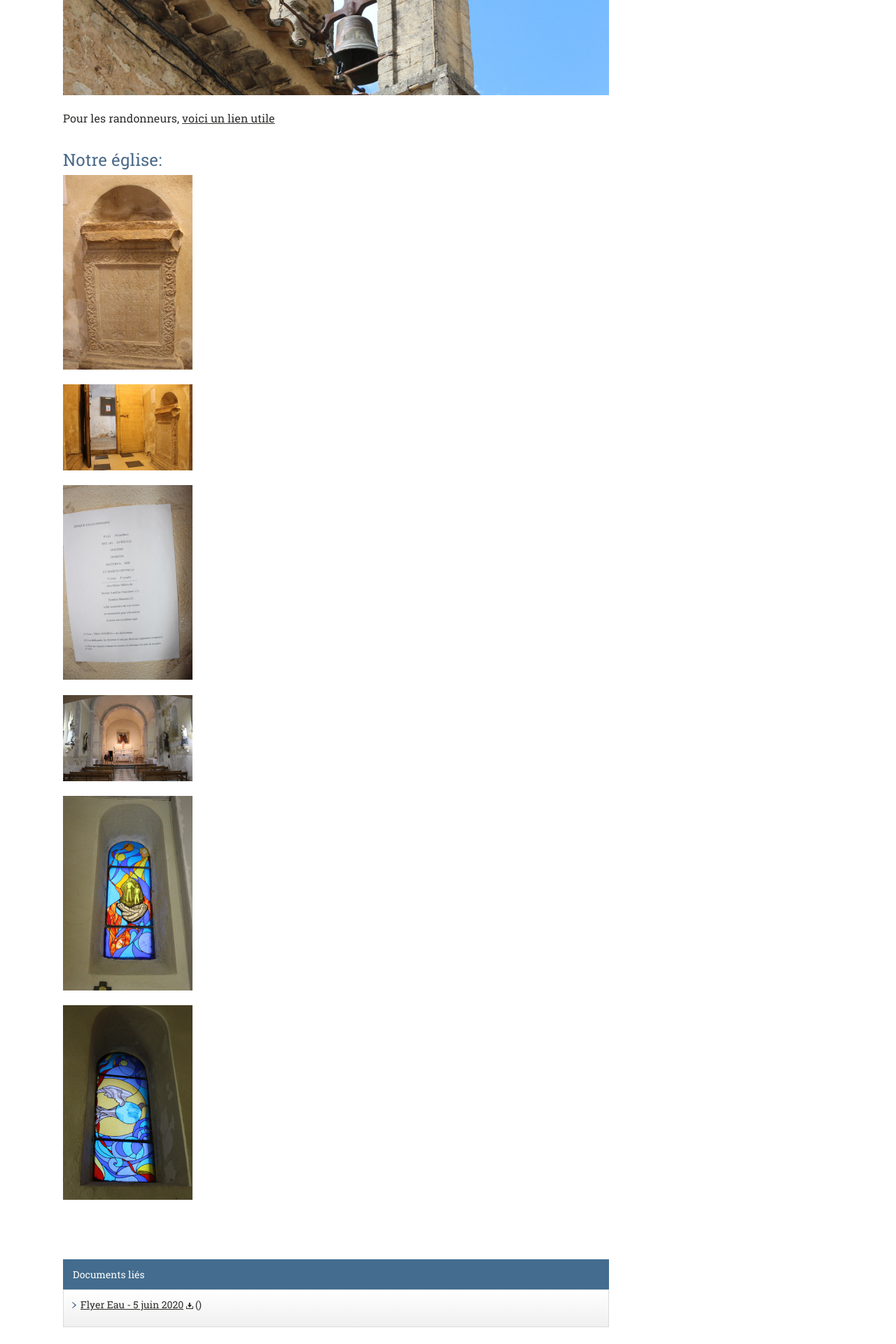
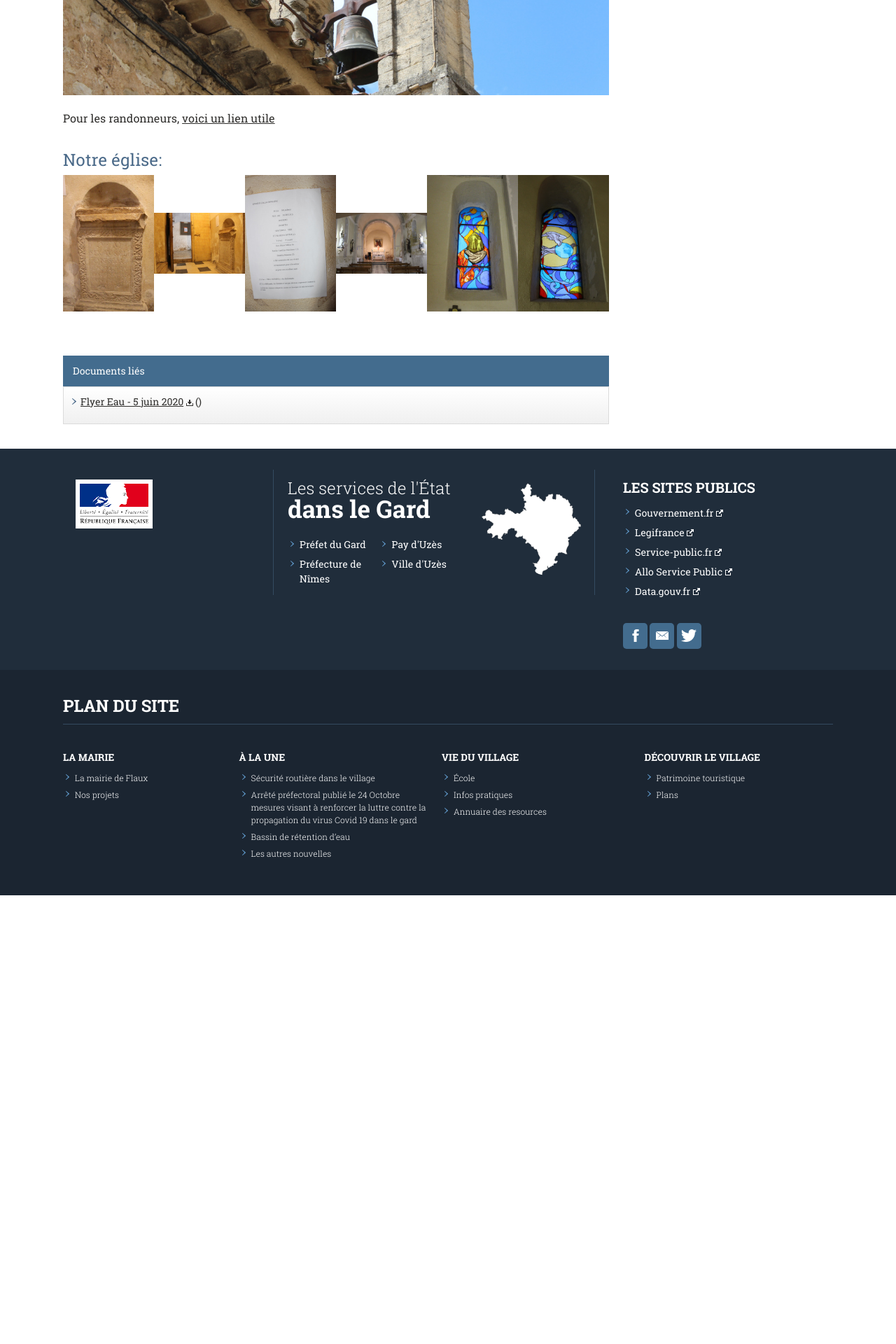
Before and after one commit to Flaux-Village/flaux-village.github.io, a Jekyll site: the page built from interets.md, in a window 1280 px wide. Shown: the part 474-2394 px from the top of the page at 70% size. Built offline with Jekyll 4.4.1, drawn with Linux system fonts in a browser that asks for light colours; after the commit the page ends 1753 px from its top, so only the background shows below that.

Commit message:
Update interets.md

```diff
--- a/interets.md
+++ b/interets.md
@@ -25,14 +25,4 @@
 
 # Notre église:
 
-![Some alt text](assets/illustrations/eglise/eglisetombe 185.JPG){:class="img-responsive"}
-
-![Some alt text](assets/illustrations/eglise/eglisetombedeux.JPG){:class="img-responsive"}
-
-![Some alt text](assets/illustrations/eglise/egliseexplic185.JPG){:class="img-responsive"}
-
-![Some alt text](assets/illustrations/eglise/egliseinterieurdeux185.JPG){:class="img-responsive"}
-
-![Some alt text](assets/illustrations/eglise/eglisevitrailun185.JPG){:class="img-responsive"}
-
-![Some alt text](assets/illustrations/eglise/eglisevitraildeux185.JPG){:class="img-responsive"}
+![Some alt text](assets/illustrations/eglise/eglisetombe 185.JPG){:class="img-responsive"} | ![Some alt text](assets/illustrations/eglise/eglisetombedeux.JPG){:class="img-responsive"} |![Some alt text](assets/illustrations/eglise/egliseexplic185.JPG){:class="img-responsive"}| ![Some alt text](assets/illustrations/eglise/egliseinterieurdeux185.JPG){:class="img-responsive"} | ![Some alt text](assets/illustrations/eglise/eglisevitrailun185.JPG){:class="img-responsive"} | ![Some alt text](assets/illustrations/eglise/eglisevitraildeux185.JPG){:class="img-responsive"}
```
